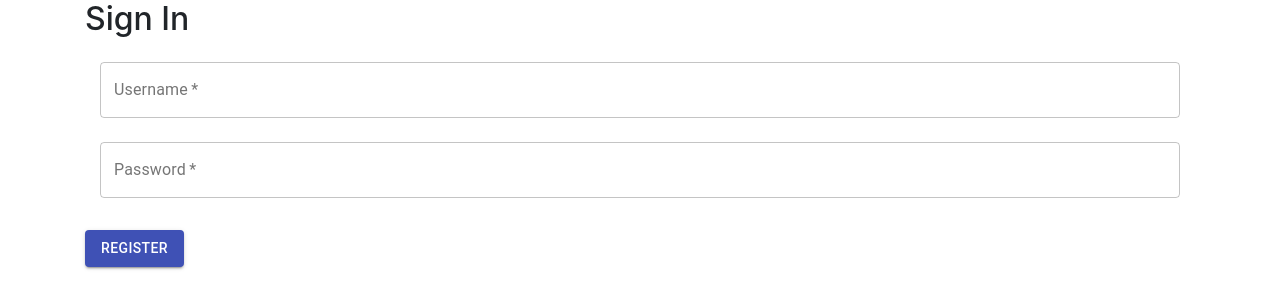
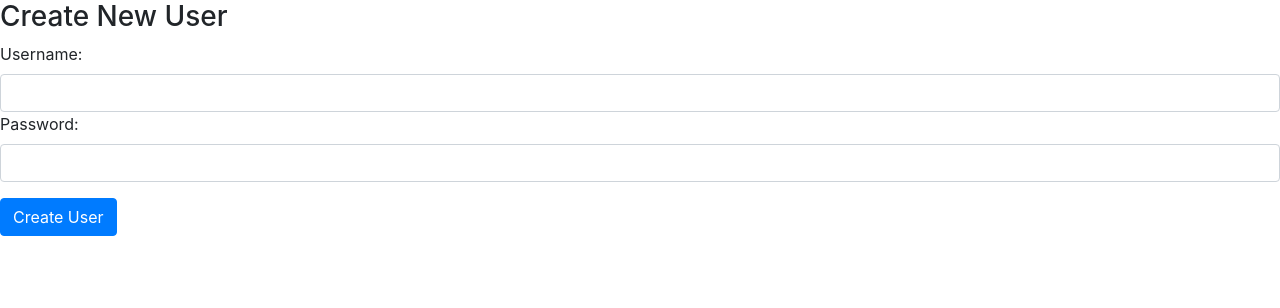
Before and after one commit to jawadjawid/SportCred, a React (Create React App) app in the folder SPORTCRED/client/: page / in a window 1280 px wide. Shown: the top 308 px of the page. Built offline with nearby package versions, Linux system fonts and the light colour scheme.

Commit message:
[IL-24] Fix issue with frontend, setup basic signup page

```diff
--- a/SPORTCRED/client/src/Routes.js
+++ b/SPORTCRED/client/src/Routes.js
@@ -1,6 +1,7 @@
 import React from 'react';
 import {BrowserRouter, Redirect, Route, Switch, useLocation} from 'react-router-dom';
-import LoginForm from './components/LoginForm'
+import signup from './components/signup'
+
 import Profile from './components/Profile/Profile';
 
 
@@ -9,8 +10,8 @@
     return (
         <BrowserRouter>
             <Switch>
-                <LoginRoute exact path='/' props={props} component={LoginForm}/>
-                <LoginRoute exact path='/login' props={props} component={LoginForm}/>
+                <LoginRoute exact path='/' props={props} component={signup}/>
+                <LoginRoute exact path='/login' props={props} component={signup}/>
                 <ProfileRoute exact path='/profile' props={props} component={Profile}/>
                 <Route path='*' component={NoMatch}/>
             </Switch>
--- a/SPORTCRED/client/src/backendConnector/signup.js
+++ b/SPORTCRED/client/src/backendConnector/signup.js
@@ -1,55 +1,7 @@
-
 import axios from 'axios';
-
-
 // A function to send a POST request with the new user info
 export const register = async (currPage) => {
-    // const request = new Request('http://localhost:5000/api/register', {
-    //     method: 'POST',
-    //     body: JSON.stringify(currPage.state),
-    //     headers: {
-    //         Accept: 'application/json',
-    //         'Content-Type': 'application/json'
-    //     }
-    // });
-    // console.log(JSON.stringify(currPage.state));
 
-    // axios.post('http://localhost:5000/api/register', currPage.state)
-    //     .then(res => console.log(res.data));
-
-    let asd = JSON.stringify(currPage.state);
-    fetch("http://localhost:5000/api/register", {
-        "headers": {
-            "accept": "application/json",
-            "accept-language": "en-US,en;q=0.9,ar;q=0.8,fr;q=0.7",
-            "content-type": "application/json",
-            "sec-fetch-dest": "empty",
-            "sec-fetch-mode": "cors",
-            "sec-fetch-site": "same-site"
-        },
-        "referrer": "http://localhost:3000/",
-        "referrerPolicy": "strict-origin-when-cross-origin",
-        "body": "{\"username\":\"m\"}",
-        "method": "POST",
-        "mode": "cors",
-        "credentials": "omit"
-    });
-
-    console.log("{\"username\":\"m\"}");
-    console.log(JSON.stringify(currPage.state))
-
-
-    // fetch(request)
-    //     .then(res => {
-    //         if (res.status !== 200) {
-    //             return res.json();
-    //         }
-    //     })
-    //     .then(json => {
-    //     })
-    //     .catch(error => {
-    //         console.log(error);
-    //     });
-
-
+    axios.post('http://localhost:5000/api/register', currPage.state)
+        .then(res => console.log(res.data));
 };
--- a/SPORTCRED/client/src/components/FormTextField.js
+++ /dev/null
@@ -1,35 +0,0 @@
-import React from 'react';
-import TextField from '@material-ui/core/TextField';
-import Grid from '@material-ui/core/Grid';
-import { handleFormField } from './utils';
-
-
-class FormTextField extends React.Component {
-
-    render() {
-        const { name, label, type, displayError, comp, errorMessage, margin, variant, value } = this.props;
-
-        return (
-            <React.Fragment>
-                <Grid item xs={12}>
-                    <TextField
-                        margin={margin}
-                        variant={variant}
-                        required
-                        fullWidth
-                        id={name}
-                        name={name}
-                        label={label}
-                        type={type}
-                        error={displayError}
-                        helperText={errorMessage}
-                        value={value}
-                        onChange={(event) => handleFormField.bind(comp)(name, event)}
-                    />
-                </Grid>
-            </React.Fragment>
-        );
-    }
-}
-
-export default FormTextField;
--- a/SPORTCRED/client/src/components/LoginForm.js
+++ /dev/null
@@ -1,67 +0,0 @@
-import React from 'react';
-import Button from '@material-ui/core/Button';
-import { register } from '../backendConnector/signup';
-import FormTextField from './FormTextField';
-
-
-//import { styles } from './style';
-//import { withStyles } from '@material-ui/core';
-import {
-    Container, Col, Form,
-} from 'reactstrap';
-
-class ReviewRegister extends React.Component {
-
-    constructor(props) {
-        super(props);
-
-        const username = localStorage.getItem('username');
-        const password = localStorage.getItem('password');
-        this.state = {
-            username: (username) ? username : '',
-            password: (password) ? password : '',
-        };
-    }
-
-    render() {
-        const { username, password } = this.state;
-
-    return (
-        <Container className="App">
-            <h2>Sign In</h2>
-            <Form className="form">
-                <Col>
-                    <FormTextField
-                        variant="outlined"
-                        margin="normal"
-                        name="username"
-                        label="Username"
-                        type="name"
-                        value={username}
-                        comp={this}
-                    />
-                </Col>
-                <Col>
-                    <FormTextField
-                        variant="outlined"
-                        margin="normal"
-                        name="password"
-                        label="Password"
-                        type="password"
-                        value={password}
-                        comp={this}
-                    />
-                </Col>
-                <br />
-                <Button
-                    type="submit"
-                    variant="contained"
-                    color="primary"
-                    onClick={() => register(this)}
-                >
-                    Register
-                </Button>
-            </Form>
-        </Container>
-    );}}
-export default ReviewRegister;
--- /dev/null
+++ b/SPORTCRED/client/src/components/signup.js
@@ -0,0 +1,78 @@
+import React, { Component } from 'react';
+import {register} from "../backendConnector/signup";
+
+export default class CreateUser extends Component {
+    constructor(props) {
+        super(props);
+
+        this.onChangeUsername = this.onChangeUsername.bind(this);
+        this.onChangePassword = this.onChangePassword.bind(this);
+
+        this.onSubmit = this.onSubmit.bind(this);
+
+        this.state = {
+            username: '',
+            password: ''
+        }
+    }
+
+    onChangeUsername(e) {
+        this.setState({
+            username: e.target.value
+        })
+    }
+
+    onChangePassword(e) {
+        this.setState({
+            password: e.target.value
+        })
+    }
+
+    onSubmit(e) {
+        e.preventDefault();
+
+        const user = {
+            username: this.state.username,
+            password: this.state.password
+        }
+
+        register(this).then(r => console.log(user))
+
+        console.log(user);
+
+        this.setState({
+            username: '',
+            password: ''
+        })
+    }
+
+    render() {
+        return (
+            <div>
+                <h3>Create New User</h3>
+                <form onSubmit={this.onSubmit}>
+                    <div className="form-group">
+                        <label>Username: </label>
+                        <input  type="text"
+                                required
+                                className="form-control"
+                                value={this.state.username}
+                                onChange={this.onChangeUsername}
+                        />
+                        <label>Password: </label>
+                        <input  type="password"
+                                required
+                                className="form-control"
+                                value={this.state.password}
+                                onChange={this.onChangePassword}
+                        />
+                    </div>
+
+                    <div className="form-group">
+                        <input type="submit" value="Create User" className="btn btn-primary" />
+                    </div>
+                </form>
+            </div>
+        )
+    }
+}
--- a/SPORTCRED/client/src/components/utils.js
+++ /dev/null
@@ -1,13 +0,0 @@
-export function handleFormField(field, event) {
-    if (this.state.displayError !== undefined) {
-        this.setState({
-            [field]: event.target.value,
-            displayError: false,
-            errorMessage: ''
-        });
-    } else {
-        this.setState({
-            [field]: event.target.value,
-        });
-    }
-}
```
Also changed, not shown: 1 other file (tests, documents, lock files or other folders).
